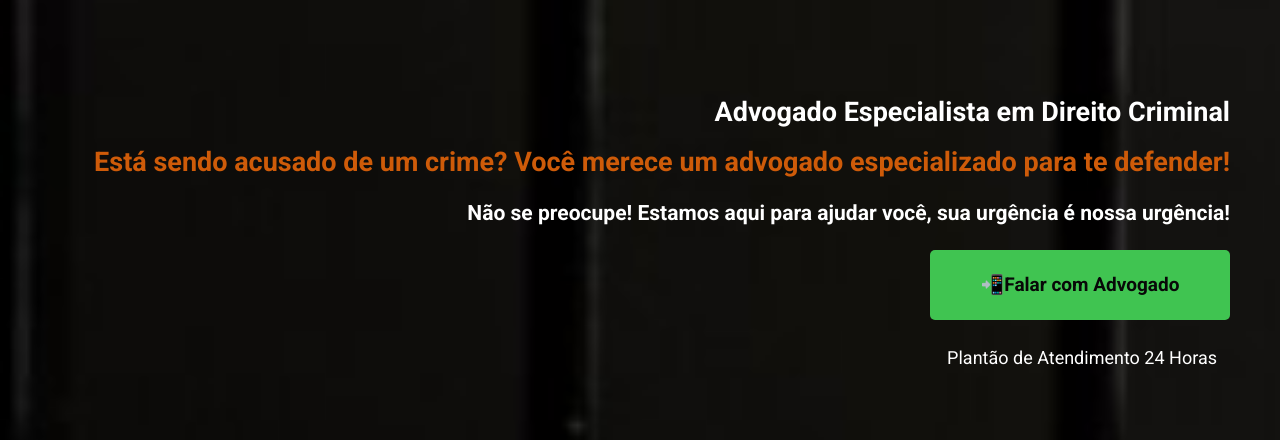
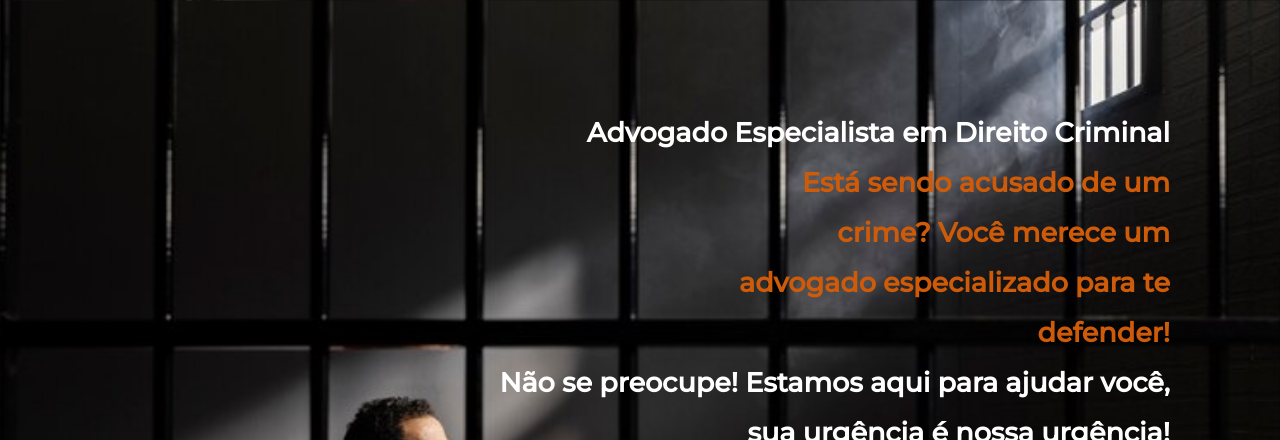
Before and after one commit to Zucchi100/Dr-Tiago, a plain HTML site: page index.html in a window 1280 px wide. Shown: the top 440 px of the page. Drawn offline with Linux system fonts and the light colour scheme.

Commit message:
alterações feitas

```diff
--- a/index.html
+++ b/index.html
@@ -5,14 +5,17 @@
     <meta charset="UTF-8">
     <link rel="preconnect" href="https://fonts.googleapis.com">
     <link rel="preconnect" href="https://fonts.gstatic.com" crossorigin>
-    <link href="https://fonts.googleapis.com/css2?family=Roboto:wght@400;700&display=swap" rel="stylesheet">
+    <link href="https://fonts.googleapis.com/css2?family=Montserrat:ital,wght@0,500;1,500&display=swap"
+        rel="stylesheet">
     <meta name="viewport" content="width=device-width, initial-scale=1.0">
     <link rel="stylesheet" href="style.css">
     <title>Dr Tiago</title>
 </head>
+
 <body>
 
-<a  href= "https://wa.me/5554996314852?text=ol%C3%A1%2C+tudo+bem%2C+como+posso+ajudar%3F">
+  <main class="fundo">
+    <a href="https://wa.me/5554996314852?text=ol%C3%A1%2C+tudo+bem%2C+como+posso+ajudar%3F">
         <img class="img-wpp" src="./img/whatsapp (1).png" alt="img-wpp">
 
     </a>
@@ -21,13 +24,22 @@
     <section class="caixa-inicial">
         <h1>Advogado Especialista em Direito Criminal</h1>
         <br>
-            <h2 class="paragrafo-h2">Está sendo acusado de um crime? Você merece um advogado especializado para te defender!</h2>
+        <h1 class="paragrafo-h2">Está sendo acusado de um </h1>
         <br>
-            <h3>
-            <Span>Não se preocupe!</Span> Estamos aqui para ajudar você, sua urgência é nossa urgência!</h3>
+           <h1 class="paragrafo-h2">crime? Você merece um</h1>
+        <br>
+        <h1 class="paragrafo-h2">advogado especializado para te</h1>
+        <br>
+        <h2 class="paragrafo-h2"> defender!</h2>
+        <br>
+        <h2>
+            <Span>Não se preocupe!</Span> Estamos aqui para ajudar você,
+        </h2>
+        <br>
+        <h2>sua urgência é nossa urgência!</h2>
         <br>
         <a href="https://wa.me/5554996314852?text=ol%C3%A1%2C+tudo+bem%2C+como+posso+ajudar%3F">
-            <button> 📲Falar com Advogado</button>
+            <button > <img class="buttton" src="./img/whatsapp (1).png" alt="logoo-wpp"> Falar com Advogado</button>
         </a>
         <br>
         <br>
@@ -63,8 +75,7 @@
     <br>
     <br>
     <section class="fundo-branco">
-            <img class="img-lupa"
-            src="./img/images (1).png" alt="logo-lupa">
+        <img class="img-lupa" src="./img/images (1).png" alt="logo-lupa">
         <div class="acompanhamento">
             <h1 class="size">Assistência em Inquérito Policial</h1>
             <br>
@@ -77,8 +88,7 @@
     <br>
     <br>
     <section class="fundo-branco">
-            <img class="img-balança"
-            src="./img/download.png" alt="logo-balança">
+        <img class="img-balança" src="./img/download.png" alt="logo-balança">
         <div class="acompanhamento">
             <h1 class="size">Defesa Criminal em Todos os Ritos</h1>
             <br>
@@ -93,11 +103,11 @@
 
     <div class="centralizar">
         <a href="https://wa.me/5554996314852?text=ol%C3%A1%2C+tudo+bem%2C+como+posso+ajudar%3F">
-        <button> 📲 Falar com Advogado</button>
+            <button > <img class="buttton" src="./img/whatsapp (1).png" alt="logoo-wpp">  Falar com Advogado</button>
         </a>
         <br>
         <br>
-        <p class= "alinhar2">Plantão de Atendimento 24 Horas</p>
+        <p class="alinhar2">Plantão de Atendimento 24 Horas</p>
     </div>
     <br>
     <br>
@@ -128,7 +138,7 @@
 
         <section class="fundo-conhecimento">
             <div class="conhecimento">
-                <p class="paragrafo-negrito" >Atualização Constante</p>
+                <p class="paragrafo-negrito">Atualização Constante</p>
                 <br>
                 <p>O advogado mantém-se sempre atualizado com as mudanças na legislação e jurisprudência, garantindo uma
                     atuação estratégica e eficiente em cada caso.</p>
@@ -141,11 +151,12 @@
     <br>
     <br>
     <div class="centralizar-fim">
-            <h1 class="paragrafo-final">Entre em contato hoje mesmo e agende uma consulta com Tiago Zucchi Casa para discutir o seu caso.
+        <h1 class="paragrafo-final">Entre em contato hoje mesmo e agende uma consulta com Tiago Zucchi Casa para
+            discutir o seu caso.
             Sua liberdade e seus direitos estão em boas mãos.</h1>
         <br>
         <a href="https://wa.me/5554996314852?text=ol%C3%A1%2C+tudo+bem%2C+como+posso+ajudar%3F">
-            <button> 📲 Falar com Advogado</button>
+            <button>  <img class="buttton" src="./img/whatsapp (1).png" alt="logoo-wpp"> Falar com Advogado</button>
         </a>
         <br>
         <br>
@@ -161,7 +172,7 @@
         <p>📞 (54) 996314852</p>
 
     </div>
-
+</main>
 </body>
 
 </html>
--- a/style.css
+++ b/style.css
@@ -2,14 +2,17 @@
     margin: 0 auto;
     padding: 0;
     box-sizing: border-box;
-    font-family: "Roboto", sans-serif;
+    font-family: "Montserrat", sans-serif;
 }
 
 body {
     background-image: url(./img/homem-de-meia-idade-passando-um-tempo-na-prisao_23-2149098118.png);
     background-size: cover;
-    background-repeat: no-repeat;
-}
+    background-repeat: repeat;
+    position: absolute;
+
+ }
+
 .img-wpp {
     height: 80px;
     position: fixed;
@@ -26,8 +29,8 @@ body {
     font-weight: 400;
     line-height: 25px;
     letter-spacing: 0.5;
-    margin-top: 100px;
-    margin-right: 50px;
+    margin-top: 120px;
+    margin-right: 110px;
     text-align: right;
     justify-items: auto;
     position: relative;
@@ -46,6 +49,12 @@ span {
 }
 
 
+.buttton {
+    height: 20px;
+    cursor: pointer;
+
+
+}
 
 button {
     width: 300px;
@@ -256,5 +265,5 @@ text-align: center;
 color: #ffffff;
 font-weight: 400;
 font-size: 20px;
-margin-bottom: 30px;
+margin-bottom: 40px;
  }
```
Lines whose indentation alone changed are shown as unchanged.
